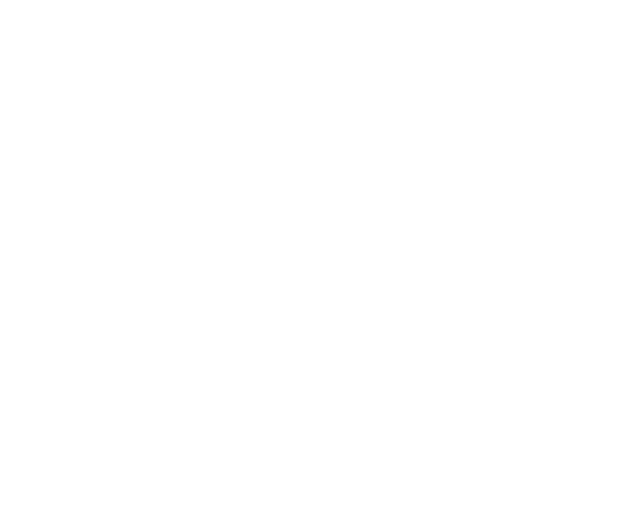
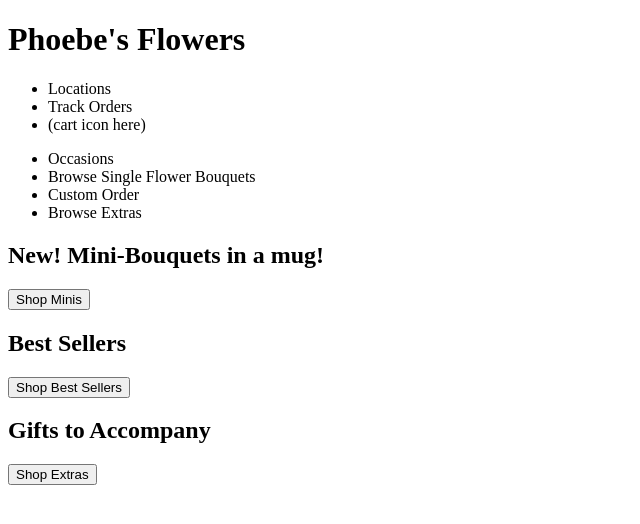
Before and after one commit to ElBoyTM/Phoebe-s-Flowers, a plain HTML site: page index.html in a window 1280 px wide. Shown: the whole page, without its empty margins (0-640 px from the left). Drawn offline with Linux system fonts and the light colour scheme; files whose address does not match are found by name.

Commit message:
Basic structure of the html

```diff
--- a/index.html
+++ b/index.html
@@ -9,5 +9,52 @@
 </head>
 
 <body>
+    <header>
+        <h1>Phoebe's Flowers</h1>
+        <ul>
+            <li>Locations</li>
+            <li>Track Orders</li>
+            <li>(cart icon here)</li>
+        </ul>
+    </header>
+    <nav>
+        <ul>
+            <li>Occasions</li>
+            <li>Browse Single Flower Bouquets</li>
+            <li>Custom Order</li>
+            <li>Browse Extras</li>
+        </ul>
+    </nav>
+    <!--Mini-Bouquets-->
+    <section>
+        <div></div>
+        <h2>New! Mini-Bouquets in a mug!</h2>
+        <button>Shop Minis</button>
+    </section>
+    <!--Best Seller-->
+    <section>
+        <h2>Best Sellers</h2>
+        <!--Contains the Items-->
+        <div>
+            <div></div>
+            <div></div>
+            <div></div>
+        </div>
+        <button>Shop Best Sellers</button>
+    </section>
+    <!--Gifts to Accompany-->
+    <section>
+        <h2>Gifts to Accompany</h2>
+        <!--Contains the Items-->
+        <div>
+            <div></div>
+            <div></div>
+            <div></div>
+            <div></div>
+            <div></div>
+            <div></div>
+        </div>
+        <button>Shop Extras</button>
+    </section>
     <script src = "script.js"></script>
 </body>
```
